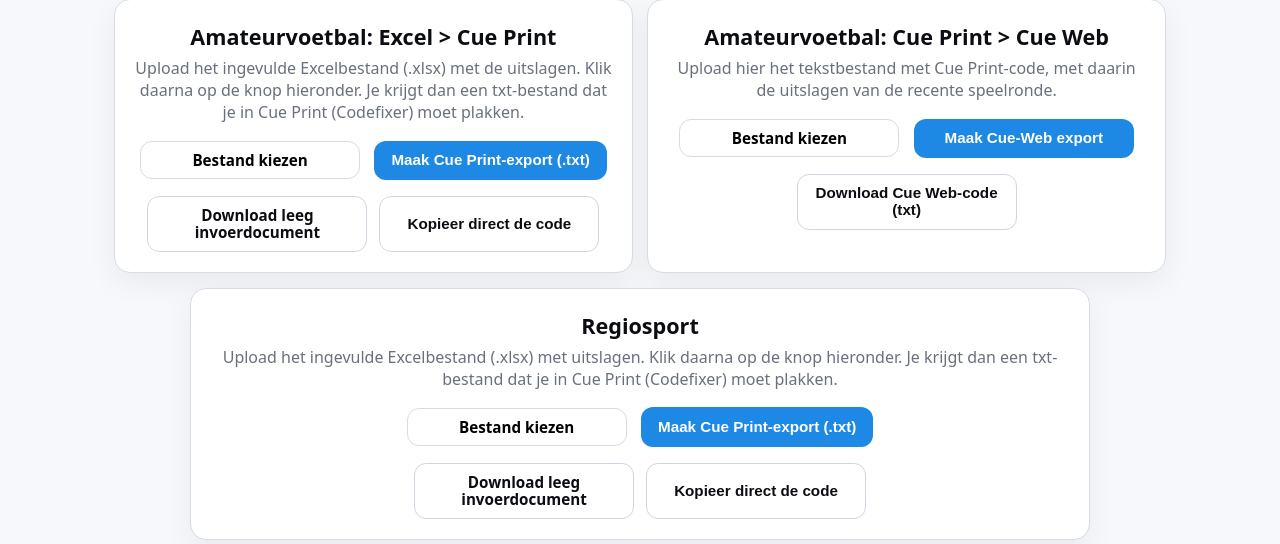
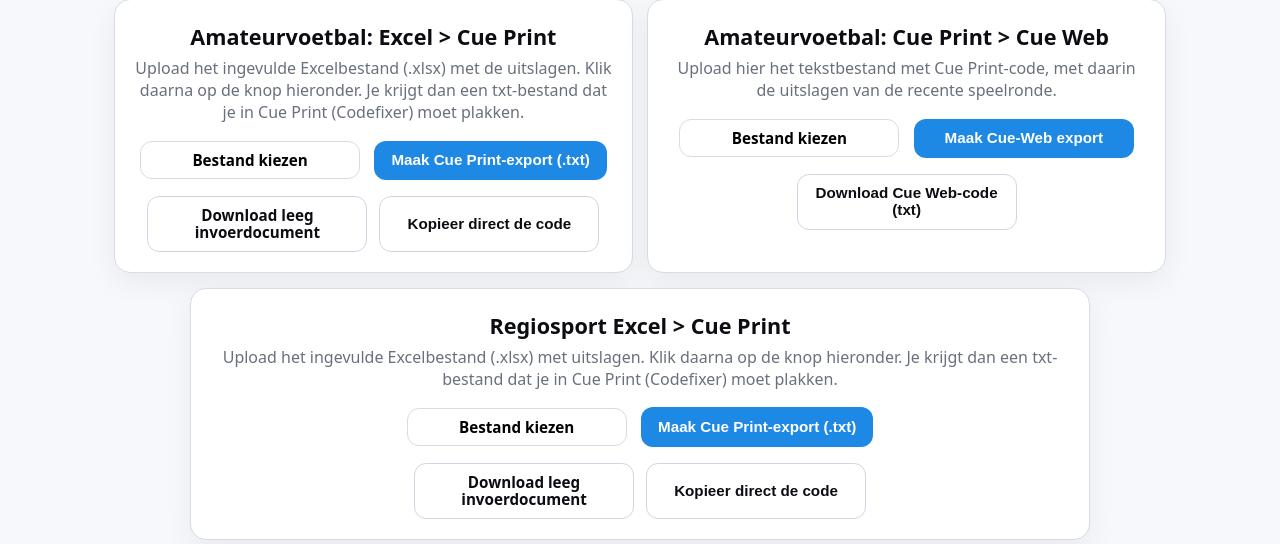
Before and after one commit to torstenfaruhn/test-tool, a Flask app: page / in a window 1280 px wide. Shown: the part 373-917 px from the top of the page. Run offline with Flask 3, Linux system fonts and the light colour scheme.

Commit message:
Update Regiosport heading in index.html

```diff
--- a/templates/index.html
+++ b/templates/index.html
@@ -99,7 +99,7 @@
       <!-- REGIOSPORT -->
       <section class="card">
         <div class="card__head">
-          <h3>Regiosport</h3>
+          <h3>Regiosport Excel > Cue Print</h3>
           <p>
             Upload het ingevulde Excelbestand (.xlsx) met uitslagen. Klik daarna op de knop hieronder. Je krijgt dan een txt-bestand
             dat je in Cue Print (Codefixer) moet plakken.
```
